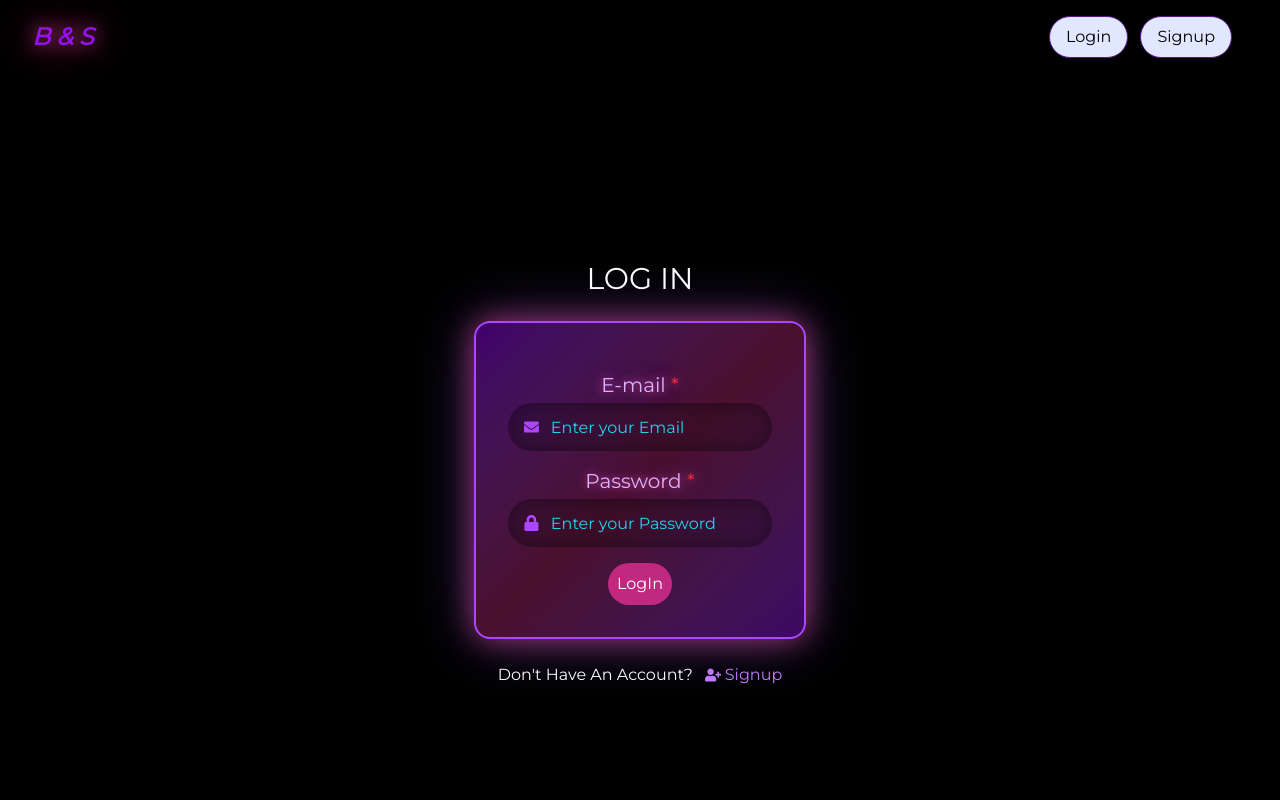
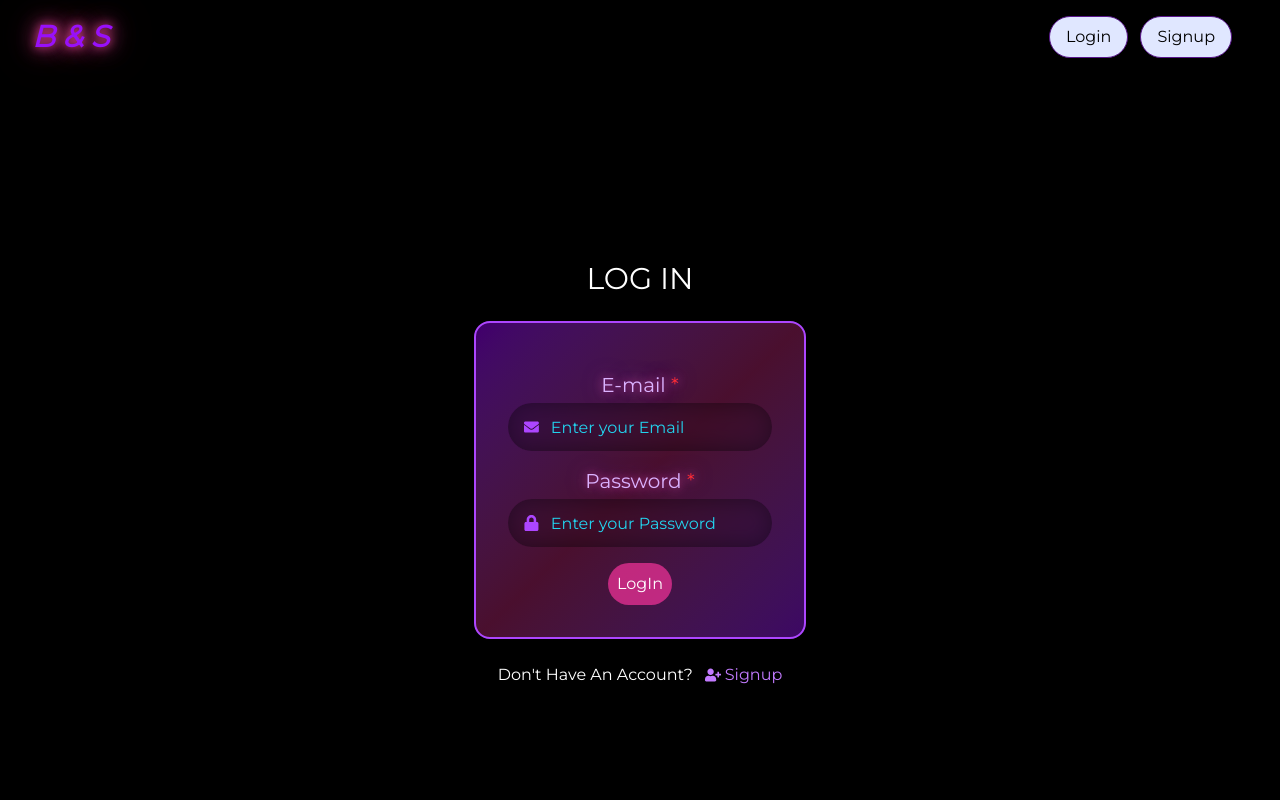
Before and after one commit to LakshyaG34/LG-Buy-Sell_WebApp, a Next.js app: page /login in a window 1280 px wide. Shown: the top 800 px of the page. Built offline with nearby package versions, Linux system fonts and the light colour scheme; no server answers.

Commit message:
Latest Commit

```diff
--- a/src/app/components/itemCard.jsx
+++ b/src/app/components/itemCard.jsx
@@ -3,7 +3,7 @@ import Image from "next/image";
 
 const ItemCard = ({ image, price, description, category }) => {
   return (
-    <div className="relative w-64 h-80 rounded-xl overflow-hidden border border-purple-500 shadow-[0_0_25px_8px_rgba(168,85,247,0.8)] hover:shadow-[0_0_45px_20px_rgba(168,85,247,1)] transition-shadow duration-300">
+    <div className="relative w-64 h-80 rounded-xl overflow-hidden border border-purple-500 shadow-[0_0_30px_rgba(236,72,153,0.6),0_0_60px_rgba(139,92,246,0.4)] hover:shadow-[0_0_45px_20px_rgba(168,85,247,1)] transition-shadow duration-300">
       <Image
         src={image}
         alt="Item"
--- a/src/app/components/navbar.jsx
+++ b/src/app/components/navbar.jsx
@@ -37,7 +37,7 @@ const Navbar = () => {
           <div className="flex flex-row items-center justify-between">
             <Link
               href="/"
-              className="text-2xl font-bold italic text-purple-600 [text-shadow:0_0_20px_rgba(236,72,153,1),0_0_40px_rgba(236,72,153,0.8),0_0_80px_rgba(236,72,153,0.6),0_0_120px_rgba(236,72,153,0.4)]"
+              className="text-3xl font-bold italic text-purple-600 [text-shadow:0_0_10px_rgba(236,72,153,1),0_0_20px_rgba(236,72,153,0.8),0_0_30px_rgba(236,72,153,0.6),0_0_50px_rgba(236,72,153,0.4)]"
             >
               B & S
             </Link>
--- a/src/app/login/page.jsx
+++ b/src/app/login/page.jsx
@@ -43,7 +43,7 @@ export default function SigninPage() {
     <section className="text-white h-full">
       <div className="min-h-screen flex flex-col gap-6 items-center justify-center py-10 mb-30">
         <span className="text-3xl">LOG IN</span>
-        <div className="border-2 border-purple-500 rounded-2xl px-8 py-8 bg-gradient-to-br from-purple-700/50 via-pink-500/30 to-purple-600/40 backdrop-blur-xl shadow-[0_0_30px_rgba(236,72,153,0.6),0_0_60px_rgba(139,92,246,0.4)] hover:shadow-[0_0_60px_30px_rgba(139,92,246,0.8)] transition-shadow duration-300">
+        <div className="border-2 border-purple-500 rounded-2xl px-8 py-8 bg-gradient-to-br from-purple-700/50 via-pink-500/30 to-purple-600/40 backdrop-blur-xl C hover:shadow-[0_0_60px_30px_rgba(139,92,246,0.8)] transition-shadow duration-300">
           <div className="flex flex-col justify-center items-center ">
             <form onSubmit={handleSubmit} className="flex flex-col items-center">
               <div className="mt-4 relative flex flex-col items-center">
```
